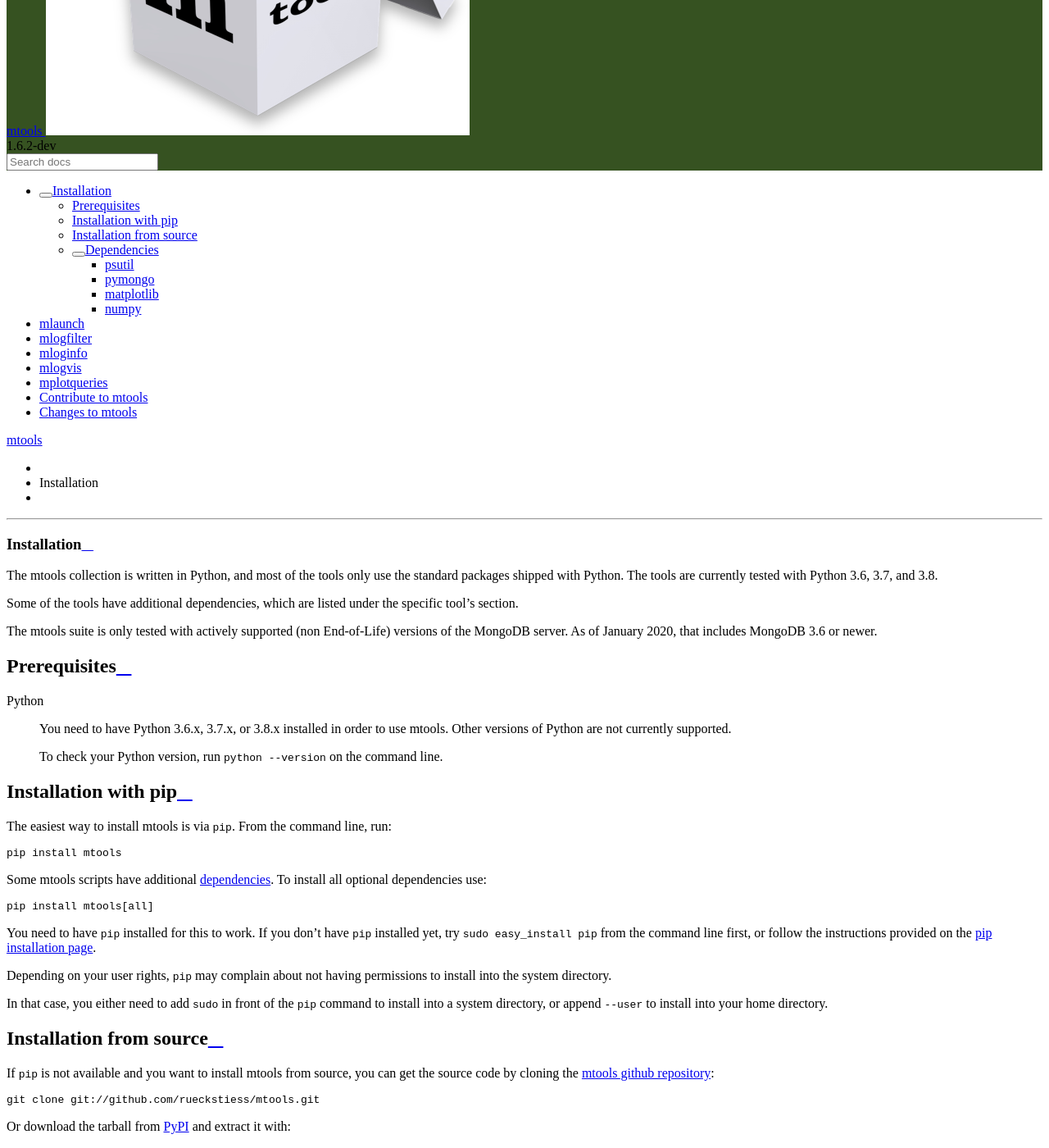
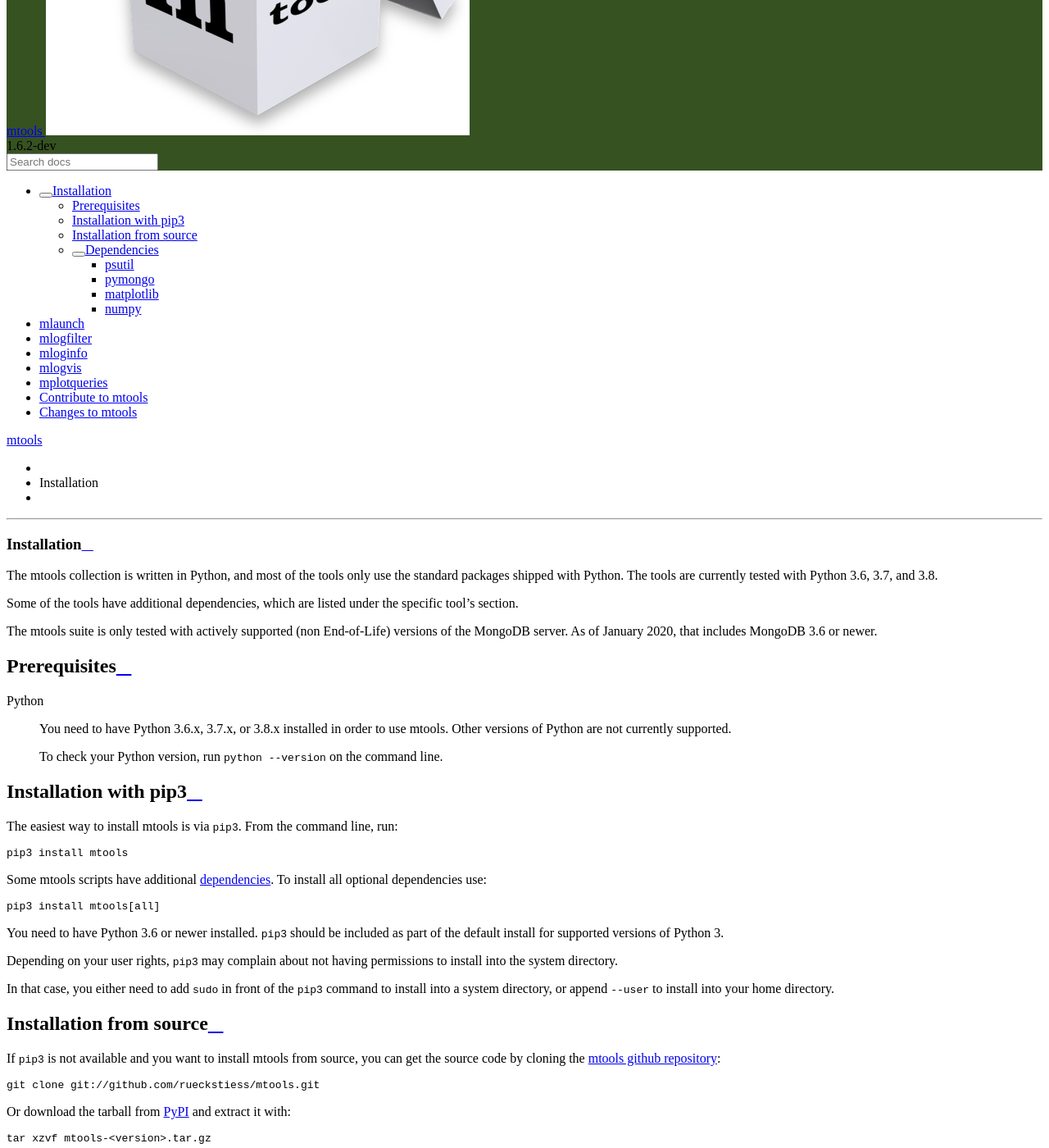
Before and after one commit to rueckstiess/mtools, a Sphinx documentation site: the page built from doc/install.rst, in a window 1280 px wide and 1400 px high, scrolled down 216 px. Shown: the whole window at 82% size. Built offline with Sphinx 7.4.7 and the Read the Docs theme 2.0.0, drawn with Linux system fonts in a browser that asks for light colours.

Commit message:
Fix #774: Update documentation to reference pip3 instead of pip

```diff
--- a/doc/conf.py
+++ b/doc/conf.py
@@ -1,4 +1,4 @@
-#!/usr/bin/env python
+#!/usr/bin/env python3
 # -*- coding: utf-8 -*-
 """Configuration file for mtools documentation."""
 
--- a/doc/install.rst
+++ b/doc/install.rst
@@ -22,38 +22,36 @@
 
    To check your Python version, run ``python --version`` on the command line.
 
-Installation with pip
-~~~~~~~~~~~~~~~~~~~~~
+Installation with pip3
+~~~~~~~~~~~~~~~~~~~~~~
 
-The easiest way to install mtools is via ``pip``. From the command line, run:
+The easiest way to install mtools is via ``pip3``. From the command line, run:
 
 .. code-block:: bash
 
-   pip install mtools
+   pip3 install mtools
 
 Some mtools scripts have additional `dependencies`_. To install all optional
 dependencies use:
 
 .. code-block:: bash
 
-   pip install mtools[all]
+   pip3 install mtools[all]
 
-You need to have ``pip`` installed for this to work. If you don't have ``pip``
-installed yet, try ``sudo easy_install pip`` from the command line first, or
-follow the instructions provided on the `pip installation page
-<http://www.pip-installer.org/en/latest/installing.html#using-the-installer>`__.
+You need to have Python 3.6 or newer installed. ``pip3`` should be included as
+part of the default install for supported versions of Python 3.
 
-Depending on your user rights, ``pip`` may complain about not having
+Depending on your user rights, ``pip3`` may complain about not having
 permissions to install into the system directory.
 
-In that case, you either need to add ``sudo`` in front of the ``pip`` command
+In that case, you either need to add ``sudo`` in front of the ``pip3`` command
 to install into a system directory, or append ``--user`` to install into your
 home directory.
 
 Installation from source
 ~~~~~~~~~~~~~~~~~~~~~~~~
 
-If ``pip`` is not available and you want to install mtools from source, you can
+If ``pip3`` is not available and you want to install mtools from source, you can
 get the source code by cloning the `mtools github repository
 <https://github.com/rueckstiess/mtools>`__:
 
@@ -91,14 +89,14 @@
 
 .. code-block:: bash
 
-   pip install mtools[all]
+   pip3 install mtools[all]
 
 To install dependencies for a subset of mtools utilities, specify one or more
 script names as a comma-separated list:
 
 .. code-block:: bash
 
-   pip install mtools[mlaunch,mloginfo]
+   pip3 install mtools[mlaunch,mloginfo]
 
 psutil
 ------
--- a/doc/release.rst
+++ b/doc/release.rst
@@ -36,8 +36,8 @@
 #. Any other cleanup tasks.
 #. (optional) leave the release branch for a few days to give others a chance
    to test it before releasing.
-#. Run ``python setup.py sdist bdist_wheel`` to build the dist packages.
-#. Run ``twine upload dist/*`` to publish the new version to pip (if you have
+#. Run ``python3 setup.py sdist bdist_wheel`` to build the dist packages.
+#. Run ``twine upload dist/*`` to publish the new version to PyPI (if you have
    permissions, otherwise ask someone who does, e.g. @rueckstiess or @stennie).
 #. Merge the release branch into ``master``.
 #. Merge the release branch into ``develop``.
--- a/doc/testing.rst
+++ b/doc/testing.rst
@@ -35,7 +35,7 @@
 
 .. code::
 
-   $ sudo pip install tox
+   $ sudo pip3 install tox
 
 
 Using tox
```
Also changed, not shown: INSTALL.md (+18 -15 lines), doc/development.rst (+4 -4 lines).
